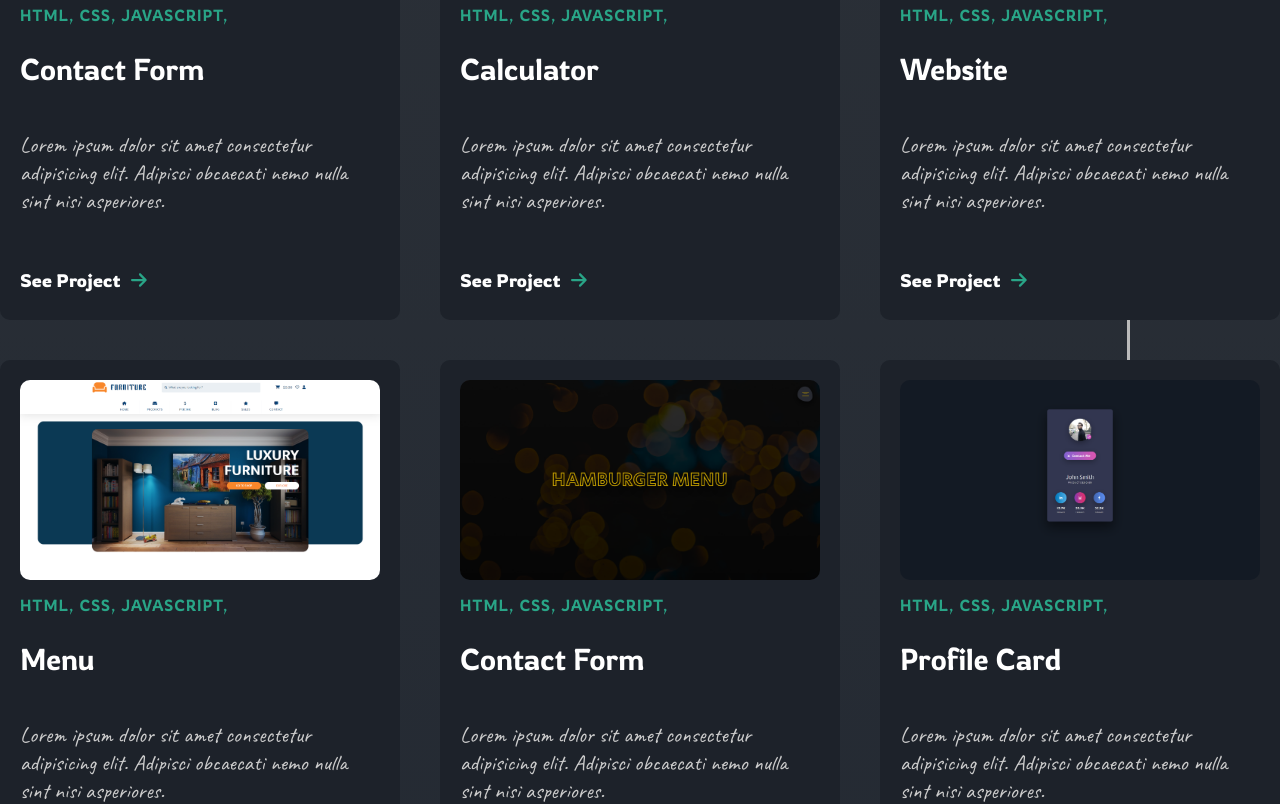
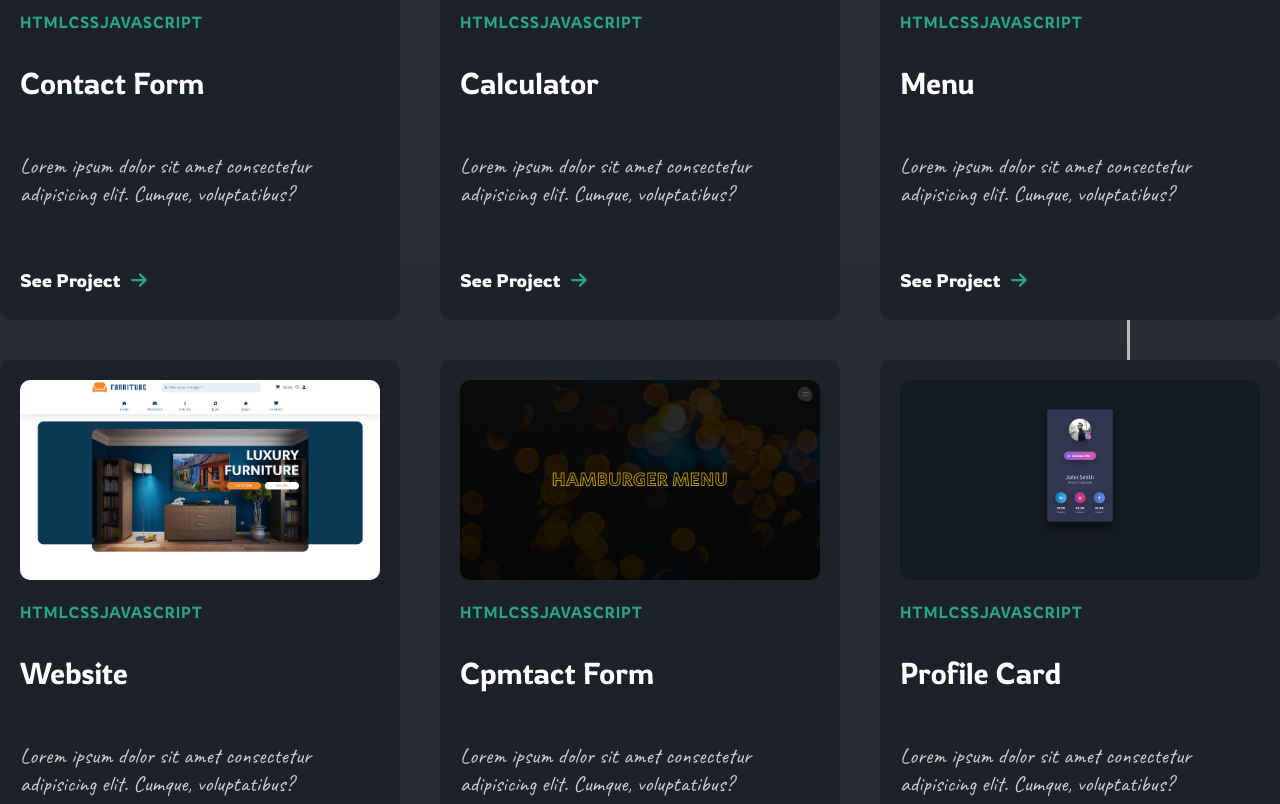
Before and after one commit to pagas/responsive-architectural-next, a Next.js app: page / in a window 1280 px wide. Shown: the part 2100-2904 px from the top of the page. Built offline with nearby package versions, Linux system fonts and the light colour scheme.

Commit message:
refactor projectsItem component

```diff
--- a/src/app/components/projects/Projects.tsx
+++ b/src/app/components/projects/Projects.tsx
@@ -8,8 +8,48 @@ import Header from '../UI/header/Header';
 import SubHeader from '../UI/sub-header/SubHeader';
 import SectionBg from '../UI/section-bg/SectionBg';
 import ButtonOutline from '../UI/buttons/ButtonOutline';
+import { Project } from '@/app/types/Project';
+import ProjectItem from './project-item/ProjectItem';
 
 export default function Projects() {
+  const projects: Project[] = [
+    {
+      name: 'Contact Form',
+      description: 'Lorem ipsum dolor sit amet consectetur adipisicing elit. Cumque, voluptatibus?',
+      techs: ['HTML', 'CSS', 'JavaScript'],
+      image: 'project1.png'
+    },
+    {
+      name: 'Calculator',
+      description: 'Lorem ipsum dolor sit amet consectetur adipisicing elit. Cumque, voluptatibus?',
+      techs: ['HTML', 'CSS', 'JavaScript'],
+      image: 'project2.png'
+    },
+    {
+      name: 'Menu',
+      description: 'Lorem ipsum dolor sit amet consectetur adipisicing elit. Cumque, voluptatibus?',
+      techs: ['HTML', 'CSS', 'JavaScript'],
+      image: 'project3.png'
+    },
+    {
+      name: 'Website',
+      description: 'Lorem ipsum dolor sit amet consectetur adipisicing elit. Cumque, voluptatibus?',
+      techs: ['HTML', 'CSS', 'JavaScript'],
+      image: 'project4.png'
+    },
+    {
+      name: 'Cpmtact Form',
+      description: 'Lorem ipsum dolor sit amet consectetur adipisicing elit. Cumque, voluptatibus?',
+      techs: ['HTML', 'CSS', 'JavaScript'],
+      image: 'project5.png'
+    },
+    {
+      name: 'Profile Card',
+      description: 'Lorem ipsum dolor sit amet consectetur adipisicing elit. Cumque, voluptatibus?',
+      techs: ['HTML', 'CSS', 'JavaScript'],
+      image: 'project6.png'
+    },
+  ]
   return (
     <section className={styles.projects}>
       <SectionBg>My Projects</SectionBg>
@@ -17,120 +57,8 @@ export default function Projects() {
       <SubHeader left="My" right="Projects"></SubHeader>
 
       <div className={styles['projects-cards']}>
-        <div className={styles['project-card']}>
-          <div className={styles['project-img']}>
-            <Image src="/images/project1.png" alt="Project1" width={1920} height={1080} />
-          </div>
-          <div className={styles['techs']}>
-            <span>HTML, </span>
-            <span>CSS, </span>
-            <span>JavaScript, </span>
-          </div>
-          <h3 className={styles['project-name']}>
-            Contact Form
-          </h3>
-          <p className={styles['project-description']}>
-            Lorem ipsum dolor sit amet consectetur adipisicing elit. Adipisci obcaecati nemo nulla sint nisi asperiores.
-          </p>
-          <button type="button" className={styles['project-btn']}>See Project
-            <FontAwesomeIcon icon={faArrowRight} className={styles.icon} />
-          </button>
-        </div>
-        <div className={styles['project-card']}>
-          <div className={styles['project-img']}>
-            <Image src="/images/project2.png" alt="Project1" width={1920} height={1080} />
-          </div>
-          <div className={styles['techs']}>
-            <span>HTML, </span>
-            <span>CSS, </span>
-            <span>JavaScript, </span>
-          </div>
-          <h3 className={styles['project-name']}>
-            Calculator
-          </h3>
-          <p className={styles['project-description']}>
-            Lorem ipsum dolor sit amet consectetur adipisicing elit. Adipisci obcaecati nemo nulla sint nisi asperiores.
-          </p>
-          <button type="button" className={styles['project-btn']}>See Project
-            <FontAwesomeIcon icon={faArrowRight} className={styles.icon} />
-          </button>
-        </div>
-        <div className={styles['project-card']}>
-          <div className={styles['project-img']}>
-            <Image src="/images/project3.png" alt="Project1" width={1920} height={1080} />
-          </div>
-          <div className={styles['techs']}>
-            <span>HTML, </span>
-            <span>CSS, </span>
-            <span>JavaScript, </span>
-          </div>
-          <h3 className={styles['project-name']}>
-            Website
-          </h3>
-          <p className={styles['project-description']}>
-            Lorem ipsum dolor sit amet consectetur adipisicing elit. Adipisci obcaecati nemo nulla sint nisi asperiores.
-          </p>
-          <button type="button" className={styles['project-btn']}>See Project
-            <FontAwesomeIcon icon={faArrowRight} className={styles.icon} />
-          </button>
-        </div>
-        <div className={styles['project-card']}>
-          <div className={styles['project-img']}>
-            <Image src="/images/project4.png" alt="Project1" width={1920} height={1080} />
-          </div>
-          <div className={styles['techs']}>
-            <span>HTML, </span>
-            <span>CSS, </span>
-            <span>JavaScript, </span>
-          </div>
-          <h3 className={styles['project-name']}>
-            Menu
-          </h3>
-          <p className={styles['project-description']}>
-            Lorem ipsum dolor sit amet consectetur adipisicing elit. Adipisci obcaecati nemo nulla sint nisi asperiores.
-          </p>
-          <button type="button" className={styles['project-btn']}>See Project
-            <FontAwesomeIcon icon={faArrowRight} className={styles.icon} />
-          </button>
-        </div>
-        <div className={styles['project-card']}>
-          <div className={styles['project-img']}>
-            <Image src="/images/project5.png" alt="Project1" width={1920} height={1080} />
-          </div>
-          <div className={styles['techs']}>
-            <span>HTML, </span>
-            <span>CSS, </span>
-            <span>JavaScript, </span>
-          </div>
-          <h3 className={styles['project-name']}>
-            Contact Form
-          </h3>
-          <p className={styles['project-description']}>
-            Lorem ipsum dolor sit amet consectetur adipisicing elit. Adipisci obcaecati nemo nulla sint nisi asperiores.
-          </p>
-          <button type="button" className={styles['project-btn']}>See Project
-            <FontAwesomeIcon icon={faArrowRight} className={styles.icon} />
-          </button>
-        </div>
-        <div className={styles['project-card']}>
-          <div className={styles['project-img']}>
-            <Image src="/images/project6.png" alt="Project1" width={1920} height={1080} />
-          </div>
-          <div className={styles['techs']}>
-            <span>HTML, </span>
-            <span>CSS, </span>
-            <span>JavaScript, </span>
-          </div>
-          <h3 className={styles['project-name']}>
-            Profile Card
-          </h3>
-          <p className={styles['project-description']}>
-            Lorem ipsum dolor sit amet consectetur adipisicing elit. Adipisci obcaecati nemo nulla sint nisi asperiores.
-          </p>
-          <button type="button" className={styles['project-btn']}>See Project
-            <FontAwesomeIcon icon={faArrowRight} className={styles.icon} />
-          </button>
-        </div>
+        {projects.map((project, index) => <ProjectItem project={project} key={index}></ProjectItem>)}
+
         <ButtonOutline className={styles.btn}>View More</ButtonOutline>
       </div>
 
--- /dev/null
+++ b/src/app/components/projects/project-item/ProjectItem.tsx
@@ -0,0 +1,28 @@
+
+import styles from './projectItem.module.css';
+import Image from 'next/image';
+import { FontAwesomeIcon } from '@fortawesome/react-fontawesome'
+import { faArrowRight } from '@fortawesome/free-solid-svg-icons';
+import { Project } from '@/app/types/Project';
+
+export default function ProjectItem({ project }: { project: Project }) {
+  return (
+    <div className={styles['project-card']}>
+      <div className={styles['project-img']}>
+        <Image src={`/images/${project.image}`} alt={project.name} width={1920} height={1080} />
+      </div>
+      <div className={styles['techs']}>
+        {project.techs && project.techs.map((tech, index) => <span key={index}>{tech}</span>)}
+      </div>
+      <h3 className={styles['project-name']}>
+        {project.name}
+      </h3>
+      <p className={styles['project-description']}>
+        {project.description}
+      </p>
+      <button type="button" className={styles['project-btn']}>See Project
+        <FontAwesomeIcon icon={faArrowRight} className={styles.icon} />
+      </button>
+    </div >
+  )
+}
--- /dev/null
+++ b/src/app/components/projects/project-item/projectItem.module.css
@@ -0,0 +1,89 @@
+
+.project-img {
+    width: 36rem;
+    height: 20rem;
+    overflow: hidden;
+}
+
+.project-img img {
+    width: 100%;
+    height: 100%;
+    border-radius: 1rem;
+}
+
+
+.project-card {
+    width: 40rem;
+    height: 55rem;
+    background-color: #1d222a;
+    margin: 2rem;
+    padding: 2rem;
+    border-radius: 1rem;
+    display: flex;
+    flex-direction: column;
+    justify-content: space-between;
+}
+
+.project-img img {
+    width: 100%;
+    height: 100%;
+    object-fit: cover;
+    border-radius: 1rem;
+    cursor: pointer;
+    transition: transform 1.5s;
+}
+
+.project-img img:hover {
+    transform: scale(1.3);
+}
+
+.techs {
+    margin-top: -3rem;
+}
+
+.techs span {
+    font-size: 1.6rem;
+    font-weight: 300;
+    text-transform: uppercase;
+    color: var(--theme-color);
+    letter-spacing: 0.1rem;
+}
+
+.project-name {
+    font-size: 3rem;
+    font-weight: 300;
+    color: #fff;
+    margin-top: -2rem;
+}
+
+.project-description {
+    font-family: var(--caveat-font), cursive;
+    font-size: 2.2rem;
+    color: #ccc;
+}
+
+
+.project-btn {
+    width: 20rem;
+    height: 4rem;
+    background-color: transparent;
+    font-size: 1.8rem;
+    text-align: left;
+    color: #fff;
+    border: none;
+    cursor: pointer;
+}
+
+.project-btn .icon {
+    color: var(--theme-color);
+    margin-left: 1rem;
+    transition: margin-left .3s;
+}
+
+.project-btn:hover .icon {
+    margin-left: 2rem;
+}
+
+.projects .btn {
+    margin: 5rem 0 0 0;
+}
--- a/src/app/components/projects/projects.module.css
+++ b/src/app/components/projects/projects.module.css
@@ -16,18 +16,6 @@
     margin: 0;
 }
 
-.project-img {
-    width: 36rem;
-    height: 20rem;
-    overflow: hidden;
-}
-
-.project-img img {
-    width: 100%;
-    height: 100%;
-    border-radius: 1rem;
-}
-
 .projects-cards {
     width: 140rem;
     display: flex;
@@ -37,57 +25,6 @@
     padding-bottom: 10rem;
     z-index: 100;
 }
-
-.project-card {
-    width: 40rem;
-    height: 55rem;
-    background-color: #1d222a;
-    margin: 2rem;
-    padding: 2rem;
-    border-radius: 1rem;
-    display: flex;
-    flex-direction: column;
-    justify-content: space-between;
-}
-
-.project-img img {
-    width: 100%;
-    height: 100%;
-    object-fit: cover;
-    border-radius: 1rem;
-    cursor: pointer;
-    transition: transform 1.5s;
-}
-
-.project-img img:hover {
-    transform: scale(1.3);
-}
-
-.techs {
-    margin-top: -3rem;
-}
-
-.techs span {
-    font-size: 1.6rem;
-    font-weight: 300;
-    text-transform: uppercase;
-    color: var(--theme-color);
-    letter-spacing: 0.1rem;
-}
-
-.project-name {
-    font-size: 3rem;
-    font-weight: 300;
-    color: #fff;
-    margin-top: -2rem;
-}
-
-.project-description {
-    font-family: var(--caveat-font), cursive;
-    font-size: 2.2rem;
-    color: #ccc;
-}
-
 
 .project-btn {
     width: 20rem;
--- /dev/null
+++ b/src/app/types/Project.ts
@@ -0,0 +1,6 @@
+export type Project = {
+    name: string
+    description: string
+    techs: string[]
+    image: string
+}
```
